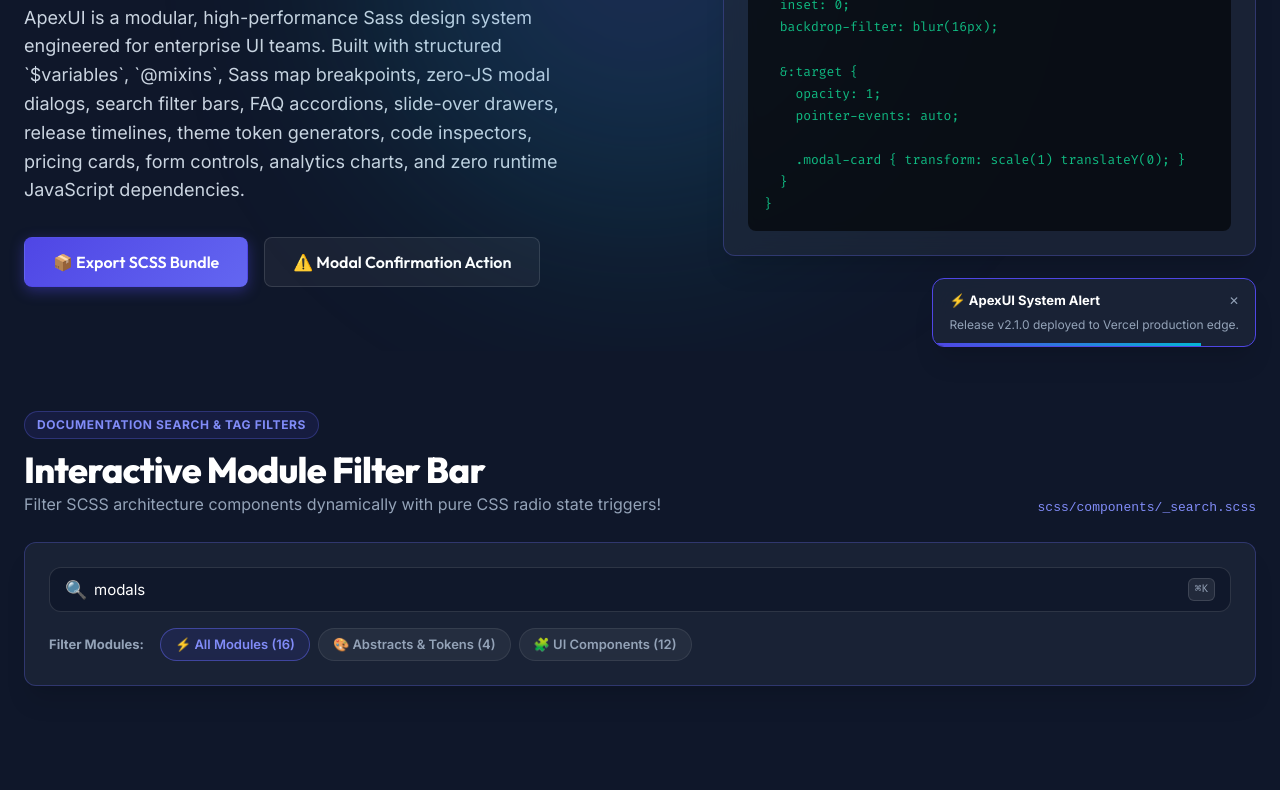
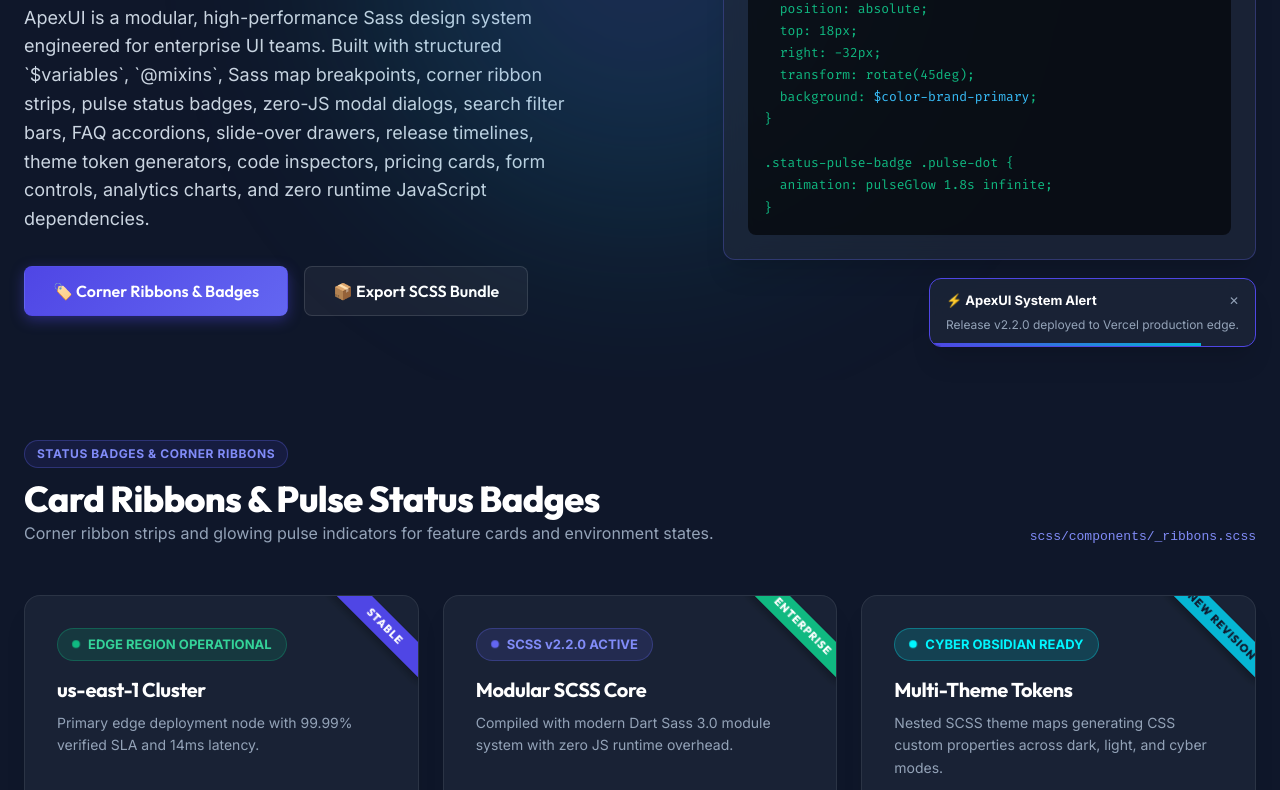
Before and after one commit to breakingthebot/sass-scss-design-system-build51, a website: page index.html in a window 1280 px wide. Shown: the part 429-1219 px from the top of the page. Drawn offline with Linux system fonts and the light colour scheme.

Commit message:
feat: release v2.2.0 - Status Badges & Pill Ribbon Strip Component

```diff
--- a/index.html
+++ b/index.html
@@ -4,7 +4,7 @@
     <meta charset="UTF-8" />
     <meta name="viewport" content="width=device-width, initial-scale=1.0" />
     <title>ApexUI — Enterprise Sass/SCSS Design System & Component Infrastructure</title>
-    <meta name="description" content="ApexUI is a modular, production-ready Sass/SCSS design system and UI component library. Featuring SCSS variables, mixins, maps, functions, theme token generators, zero-JS modal dialogs, search bar filter pills, code inspector, FAQ accordion, slide-over config drawer, release timeline, pricing cards, form controls, analytics charts, and zero JavaScript dependencies." />
+    <meta name="description" content="ApexUI is a modular, production-ready Sass/SCSS design system and UI component library. Featuring SCSS variables, mixins, maps, functions, theme token generators, corner ribbon cards, pulse status badges, zero-JS modal dialogs, search bar filter pills, code inspector, FAQ accordion, slide-over config drawer, release timeline, pricing cards, form controls, analytics charts, and zero JavaScript dependencies." />
     <link rel="stylesheet" href="css/style.css" />
   </head>
   <body>
@@ -39,7 +39,7 @@
           <a href="#" class="brand-logo">
             <span class="brand-icon">⚡</span>
             <span>Apex<span class="text-brand-gradient">UI</span></span>
-            <span class="badge badge-brand" style="margin-left: 8px;">SCSS System • v2.1.0</span>
+            <span class="badge badge-brand" style="margin-left: 8px;">SCSS System • v2.2.0</span>
           </a>
 
           <!-- Mobile Hamburger Toggle Label -->
@@ -50,6 +50,7 @@
           </label>
 
           <ul class="nav-menu">
+            <li><a href="#ribbons" class="nav-link">Ribbons & Badges</a></li>
             <li><a href="#search-filters" class="nav-link">Search System</a></li>
             <li><a href="#architecture" class="nav-link">Architecture</a></li>
             <li><a href="#code-inspector" class="nav-link">SCSS Inspector</a></li>
@@ -59,7 +60,6 @@
             <li><a href="#forms" class="nav-link">Form Controls</a></li>
             <li><a href="#alerts" class="nav-link">Alerts & Toasts</a></li>
             <li><a href="#themes" class="nav-link">SCSS Themes</a></li>
-            <li><a href="#tokens" class="nav-link">Design Tokens</a></li>
           </ul>
 
           <div class="nav-actions">
@@ -92,15 +92,15 @@
             </h1>
 
             <p class="hero-subtitle">
-              ApexUI is a modular, high-performance Sass design system engineered for enterprise UI teams. Built with structured `$variables`, `@mixins`, Sass map breakpoints, zero-JS modal dialogs, search filter bars, FAQ accordions, slide-over drawers, release timelines, theme token generators, code inspectors, pricing cards, form controls, analytics charts, and zero runtime JavaScript dependencies.
+              ApexUI is a modular, high-performance Sass design system engineered for enterprise UI teams. Built with structured `$variables`, `@mixins`, Sass map breakpoints, corner ribbon strips, pulse status badges, zero-JS modal dialogs, search filter bars, FAQ accordions, slide-over drawers, release timelines, theme token generators, code inspectors, pricing cards, form controls, analytics charts, and zero runtime JavaScript dependencies.
             </p>
 
             <div class="hero-cta-group">
-              <a href="#modal-export" class="btn btn-primary btn-lg">
+              <a href="#ribbons" class="btn btn-primary btn-lg">
+                🏷️ Corner Ribbons &amp; Badges
+              </a>
+              <a href="#modal-export" class="btn btn-secondary btn-lg">
                 📦 Export SCSS Bundle
-              </a>
-              <a href="#modal-confirm" class="btn btn-secondary btn-lg">
-                ⚠️ Modal Confirmation Action
               </a>
             </div>
           </div>
@@ -113,24 +113,70 @@
                 <span class="dot dot-amber"></span>
                 <span class="dot dot-green"></span>
               </div>
-              <span class="file-path">scss/components/_modals.scss</span>
-              <span class="badge badge-brand">ApexUI SCSS v2.1.0</span>
+              <span class="file-path">scss/components/_ribbons.scss</span>
+              <span class="badge badge-brand">ApexUI SCSS v2.2.0</span>
             </div>
 
             <pre>
-<span class="token-comment">// Modal System Expansion (:target trigger)</span>
-.modal-overlay {
-  position: fixed;
-  inset: 0;
-  backdrop-filter: blur(16px);
+<span class="token-comment">// Corner Ribbons &amp; Animated Pulse Badges</span>
+.ribbon-corner {
+  position: absolute;
+  top: 18px;
+  right: -32px;
+  transform: rotate(45deg);
+  background: <span class="token-variable">$color-brand-primary</span>;
+}
 
-  &amp;:target {
-    opacity: 1;
-    pointer-events: auto;
+.status-pulse-badge .pulse-dot {
+  animation: pulseGlow 1.8s infinite;
+}</pre>
+          </div>
+        </div>
+      </section>
 
-    .modal-card { transform: scale(1) translateY(0); }
-  }
-}</pre>
+      <!-- CORNER RIBBONS & STATUS BADGES SECTION (NEW v2.2.0) -->
+      <section id="ribbons" class="container" style="padding: 60px 24px;">
+        <div style="display: flex; justify-content: space-between; align-items: flex-end; flex-wrap: wrap; gap: 16px; margin-bottom: 24px;">
+          <div>
+            <span class="badge badge-brand">STATUS BADGES &amp; CORNER RIBBONS</span>
+            <h2 style="margin-top: 8px;">Card Ribbons &amp; Pulse Status Badges</h2>
+            <p>Corner ribbon strips and glowing pulse indicators for feature cards and environment states.</p>
+          </div>
+          <span style="font-family: monospace; font-size: 0.8125rem; color: #818cf8;">scss/components/_ribbons.scss</span>
+        </div>
+
+        <div style="display: grid; grid-template-columns: repeat(auto-fit, minmax(300px, 1fr)); gap: 24px;">
+          <!-- Ribbon Card 1 -->
+          <div class="ribbon-card-container">
+            <div class="ribbon-corner">STABLE</div>
+            <div class="status-pulse-badge" style="margin-bottom: 16px;">
+              <span class="pulse-dot"></span>
+              <span>EDGE REGION OPERATIONAL</span>
+            </div>
+            <h3 style="font-size: 1.25rem; font-weight: 700; color: #fff; margin-bottom: 8px;">us-east-1 Cluster</h3>
+            <p style="font-size: 0.875rem; color: #94a3b8;">Primary edge deployment node with 99.99% verified SLA and 14ms latency.</p>
+          </div>
+
+          <!-- Ribbon Card 2 -->
+          <div class="ribbon-card-container">
+            <div class="ribbon-corner ribbon-success">ENTERPRISE</div>
+            <div class="status-pulse-badge" style="background: rgba(99, 102, 241, 0.15); border-color: rgba(99, 102, 241, 0.3); color: #818cf8; margin-bottom: 16px;">
+              <span class="pulse-dot" style="background: #6366f1; box-shadow: 0 0 0 0 rgba(99, 102, 241, 0.7);"></span>
+              <span>SCSS v2.2.0 ACTIVE</span>
+            </div>
+            <h3 style="font-size: 1.25rem; font-weight: 700; color: #fff; margin-bottom: 8px;">Modular SCSS Core</h3>
+            <p style="font-size: 0.875rem; color: #94a3b8;">Compiled with modern Dart Sass 3.0 module system with zero JS runtime overhead.</p>
+          </div>
+
+          <!-- Ribbon Card 3 -->
+          <div class="ribbon-card-container">
+            <div class="ribbon-corner ribbon-cyber">NEW REVISION</div>
+            <div class="status-pulse-badge" style="background: rgba(0, 246, 255, 0.15); border-color: rgba(0, 246, 255, 0.3); color: #00f6ff; margin-bottom: 16px;">
+              <span class="pulse-dot" style="background: #00f6ff; box-shadow: 0 0 0 0 rgba(0, 246, 255, 0.7);"></span>
+              <span>CYBER OBSIDIAN READY</span>
+            </div>
+            <h3 style="font-size: 1.25rem; font-weight: 700; color: #fff; margin-bottom: 8px;">Multi-Theme Tokens</h3>
+            <p style="font-size: 0.875rem; color: #94a3b8;">Nested SCSS theme maps generating CSS custom properties across dark, light, and cyber modes.</p>
           </div>
         </div>
       </section>
@@ -149,15 +195,15 @@
         <div class="search-box-card">
           <div class="search-input-wrapper">
             <span class="search-icon">🔍</span>
-            <input type="text" class="search-control" placeholder="Search SCSS variables, mixins, maps, or UI components..." value="modals" />
+            <input type="text" class="search-control" placeholder="Search SCSS variables, mixins, maps, or UI components..." value="ribbons" />
             <span class="search-shortcut">⌘K</span>
           </div>
 
           <div class="filter-pills-row">
             <span style="font-size: 0.8125rem; font-weight: 700; color: #94a3b8; margin-right: 8px;">Filter Modules:</span>
-            <label for="filter-all" class="filter-pill-label">⚡ All Modules (16)</label>
+            <label for="filter-all" class="filter-pill-label">⚡ All Modules (17)</label>
             <label for="filter-abstracts" class="filter-pill-label">🎨 Abstracts &amp; Tokens (4)</label>
-            <label for="filter-components" class="filter-pill-label">🧩 UI Components (12)</label>
+            <label for="filter-components" class="filter-pill-label">🧩 UI Components (13)</label>
           </div>
         </div>
       </section>
@@ -271,6 +317,18 @@
         </div>
 
         <div class="timeline">
+          <!-- Release v2.2.0 -->
+          <div class="timeline-item">
+            <div class="timeline-dot"></div>
+            <div class="timeline-header">
+              <span class="timeline-version">ApexUI Release v2.2.0</span>
+              <span class="timeline-date">2026-07-29</span>
+            </div>
+            <div class="timeline-body">
+              Integrated **Status Badges &amp; Pill Ribbon Strip Component (`scss/components/_ribbons.scss`)**. Added 45-degree corner ribbon badges and animated pulse status indicators (`@keyframes pulseGlow`).
+            </div>
+          </div>
+
           <!-- Release v2.1.0 -->
           <div class="timeline-item">
             <div class="timeline-dot"></div>
@@ -292,18 +350,6 @@
             </div>
             <div class="timeline-body">
               Integrated **Search Input &amp; Active Filter Tag Pill Bar (`scss/components/_search.scss`)**. Added glassmorphism search control, keyboard shortcut badge (`⌘K`), and pure CSS filter tag pills.
-            </div>
-          </div>
-
-          <!-- Release v1.9.0 -->
-          <div class="timeline-item">
-            <div class="timeline-dot"></div>
-            <div class="timeline-header">
-              <span class="timeline-version">ApexUI Release v1.9.0</span>
-              <span class="timeline-date">2026-07-29</span>
-            </div>
-            <div class="timeline-body">
-              Integrated **Accordion FAQ &amp; Collapsible Panel Component (`scss/components/_accordion.scss`)**. Added zero-JS accordion dropdown panels with rotating chevrons and max-height transitions.
             </div>
           </div>
         </div>
@@ -491,8 +537,8 @@
           <div class="alert alert-info">
             <span class="alert-icon">ℹ️</span>
             <div class="alert-content">
-              <div class="alert-title">New SCSS Release v2.1.0 Available</div>
-              <div class="alert-desc">Integrated Modal Dialog System Expansion with Code Export &amp; Confirmation dialogs.</div>
+              <div class="alert-title">New SCSS Release v2.2.0 Available</div>
+              <div class="alert-desc">Integrated Status Badges &amp; Pill Ribbon Strip components.</div>
             </div>
             <span class="badge" style="background: rgba(6, 182, 212, 0.2); color: #06b6d4; border: 1px solid rgba(6, 182, 212, 0.4);">INFO</span>
           </div>
@@ -689,7 +735,7 @@
           <div class="feature-card">
             <div class="card-icon">🧩</div>
             <h3 class="card-title">`scss/components/`</h3>
-            <p class="card-desc">Decoupled SCSS stylesheets for navbars, buttons, metric widgets, token swatches, charts, codeboxes, alerts, forms, pricing, timeline, drawers, accordion, search, data tables, and modals.</p>
+            <p class="card-desc">Decoupled SCSS stylesheets for navbars, buttons, metric widgets, token swatches, charts, codeboxes, alerts, forms, pricing, timeline, drawers, accordion, search, ribbons, data tables, and modals.</p>
           </div>
         </div>
       </section>
@@ -863,7 +909,7 @@
             <strong style="font-size: 0.8125rem; color: #ffffff;">⚡ ApexUI System Alert</strong>
             <label for="toast-dismiss" style="cursor: pointer; color: #94a3b8; font-size: 0.75rem;">✕</label>
           </div>
-          <p style="font-size: 0.75rem; color: #94a3b8; margin-top: 4px;">Release v2.1.0 deployed to Vercel production edge.</p>
+          <p style="font-size: 0.75rem; color: #94a3b8; margin-top: 4px;">Release v2.2.0 deployed to Vercel production edge.</p>
         </div>
       </div>
 
@@ -891,7 +937,7 @@ $color-danger: #f43f5e;</pre>
         </div>
       </div>
 
-      <!-- 2. SCSS Export Modal (NEW v2.1.0) -->
+      <!-- 2. SCSS Export Modal -->
       <div id="modal-export" class="modal-overlay">
         <div class="modal-card">
           <a href="#" class="modal-close-btn" title="Close Modal">✕</a>
@@ -902,8 +948,8 @@ $color-danger: #f43f5e;</pre>
 
           <div style="background: rgba(255, 255, 255, 0.04); border: 1px solid rgba(255, 255, 255, 0.08); border-radius: 8px; padding: 16px; margin-bottom: 20px; font-family: monospace; font-size: 0.8125rem;">
             <div style="color: #818cf8; margin-bottom: 6px;">● Target File: css/style.css (Minified)</div>
-            <div style="color: #94a3b8; margin-bottom: 6px;">● Bundle Size: 14.8 KB (Gzip: 4.1 KB)</div>
-            <div style="color: #10b981;">● SHA256: 4a35b27e90f88afe7b02d58838d28</div>
+            <div style="color: #94a3b8; margin-bottom: 6px;">● Bundle Size: 15.2 KB (Gzip: 4.2 KB)</div>
+            <div style="color: #10b981;">● SHA256: 053bf694a35b27e90f88afe7b02d58838d28</div>
           </div>
 
           <div class="modal-actions">
@@ -913,7 +959,7 @@ $color-danger: #f43f5e;</pre>
         </div>
       </div>
 
-      <!-- 3. Confirmation Action Modal (NEW v2.1.0) -->
+      <!-- 3. Confirmation Action Modal -->
       <div id="modal-confirm" class="modal-overlay">
         <div class="modal-card">
           <a href="#" class="modal-close-btn" title="Close Modal">✕</a>
@@ -947,7 +993,7 @@ $color-danger: #f43f5e;</pre>
               <h4 class="footer-col-title">SCSS Modules</h4>
               <ul class="footer-links">
                 <li><a href="#modal-inspect-variables">_variables.scss</a></li>
-                <li><a href="#modal-export">_modals.scss</a></li>
+                <li><a href="#ribbons">_ribbons.scss</a></li>
                 <li><a href="#search-filters">_search.scss</a></li>
                 <li><a href="#faq">_accordion.scss</a></li>
               </ul>
@@ -956,7 +1002,7 @@ $color-danger: #f43f5e;</pre>
             <div>
               <h4 class="footer-col-title">Components</h4>
               <ul class="footer-links">
-                <li><a href="#modal-export">Modal Dialog System</a></li>
+                <li><a href="#ribbons">Ribbons &amp; Badges</a></li>
                 <li><a href="#search-filters">Search System</a></li>
                 <li><a href="#faq">FAQ Accordion</a></li>
                 <li><a href="#data-table">Enterprise Data Table</a></li>
@@ -967,7 +1013,7 @@ $color-danger: #f43f5e;</pre>
               <h4 class="footer-col-title">Documentation</h4>
               <ul class="footer-links">
                 <li><a href="README.md">System Architecture Guide</a></li>
-                <li><a href="CHANGELOG.md">Changelog v2.1.0</a></li>
+                <li><a href="CHANGELOG.md">Changelog v2.2.0</a></li>
                 <li><a href="https://github.com/breakingthebot/sass-scss-design-system-build51">GitHub Repository</a></li>
                 <li><a href="LICENSE">MIT License</a></li>
               </ul>
@@ -976,7 +1022,7 @@ $color-danger: #f43f5e;</pre>
 
           <div class="footer-bottom">
             <span>© 2026 ApexUI Design Infrastructure Inc. All rights reserved. Built with Sass/SCSS.</span>
-            <span>⚡ Release v2.1.0 • Modal Dialog System Expansion</span>
+            <span>⚡ Release v2.2.0 • Status Badges &amp; Pill Ribbons</span>
           </div>
         </div>
       </footer>
--- /dev/null
+++ b/scss/components/_ribbons.scss
@@ -0,0 +1,84 @@
+// ==========================================================================
+// ApexUI Design System — SCSS Component: Status Badges & Corner Ribbons
+// ==========================================================================
+
+@use '../abstracts/variables' as *;
+@use '../abstracts/mixins' as *;
+
+.ribbon-card-container {
+  position: relative;
+  overflow: hidden;
+  @include glass-card();
+  padding: $spacing-8;
+  border-radius: $radius-xl;
+  margin-top: $spacing-6;
+}
+
+.ribbon-corner {
+  position: absolute;
+  top: 18px;
+  right: -32px;
+  transform: rotate(45deg);
+  width: 130px;
+  background: $color-brand-primary;
+  color: #ffffff;
+  text-align: center;
+  font-family: $font-heading;
+  font-size: 0.6875rem;
+  font-weight: 800;
+  letter-spacing: 0.08em;
+  text-transform: uppercase;
+  padding: 4px 0;
+  box-shadow: 0 4px 10px rgba(0, 0, 0, 0.3);
+  z-index: 10;
+
+  &.ribbon-success {
+    background: $color-success;
+  }
+
+  &.ribbon-warning {
+    background: $color-warning;
+  }
+
+  &.ribbon-cyber {
+    background: $color-cyan;
+    color: #0f172a;
+  }
+}
+
+.status-pulse-badge {
+  display: inline-flex;
+  align-items: center;
+  gap: 8px;
+  padding: 0.375rem 0.875rem;
+  border-radius: $radius-full;
+  font-size: 0.8125rem;
+  font-weight: 700;
+  background: rgba(16, 185, 129, 0.15);
+  border: 1px solid rgba(16, 185, 129, 0.3);
+  color: #34d399;
+
+  .pulse-dot {
+    width: 8px;
+    height: 8px;
+    border-radius: 50%;
+    background: #10b981;
+    box-shadow: 0 0 0 0 rgba(16, 185, 129, 0.7);
+    animation: pulseGlow 1.8s infinite;
+  }
+}
+
+@keyframes pulseGlow {
+  0% {
+    transform: scale(0.95);
+    box-shadow: 0 0 0 0 rgba(16, 185, 129, 0.7);
+  }
+  70% {
+    transform: scale(1);
+    box-shadow: 0 0 0 8px rgba(16, 185, 129, 0);
+  }
+  100% {
+    transform: scale(0.95);
+    box-shadow: 0 0 0 0 rgba(16, 185, 129, 0);
+  }
+}
```
Also changed, not shown: scss/main.scss (+3 -5 lines), CHANGELOG.md, README.md, css/style.css, 1 other file.
